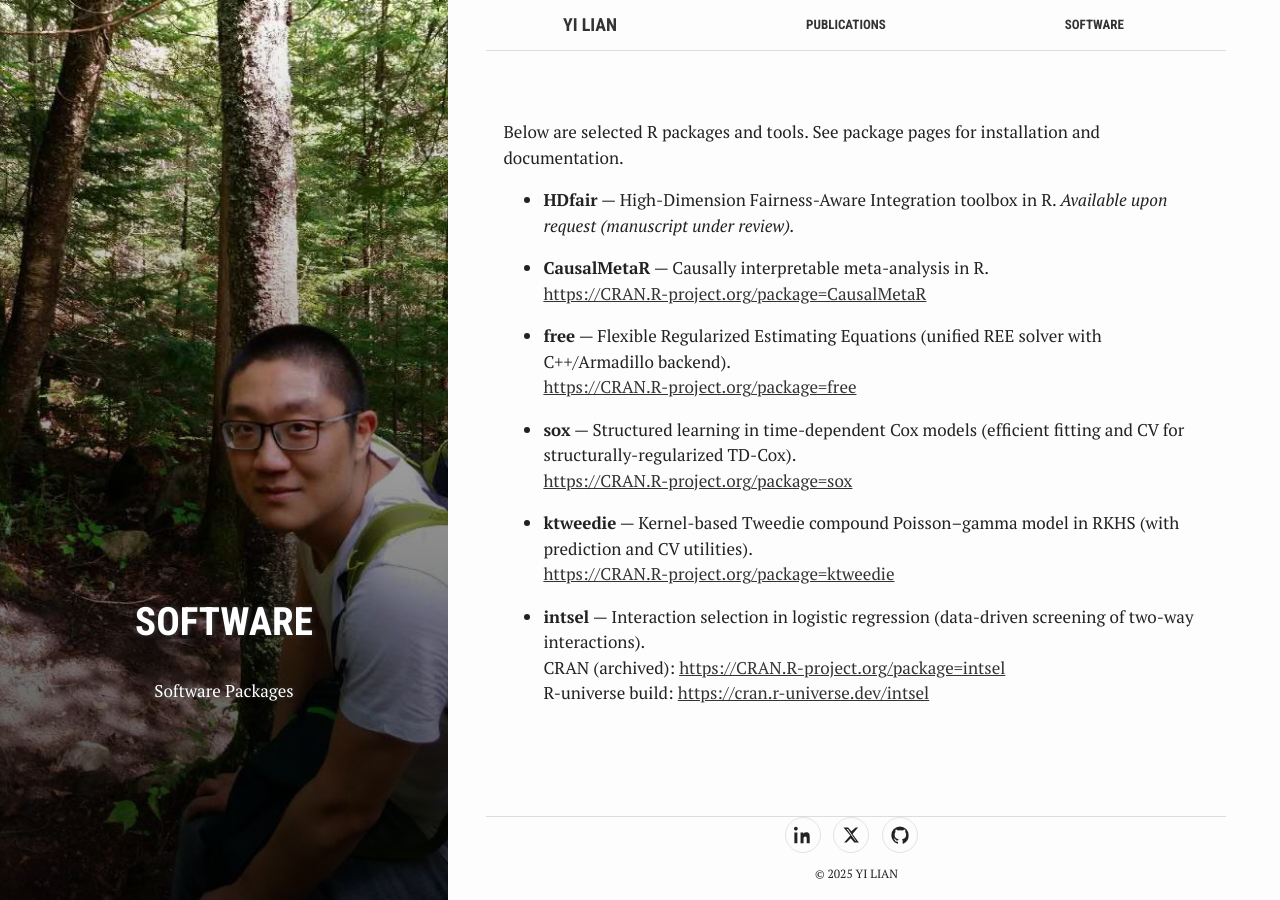
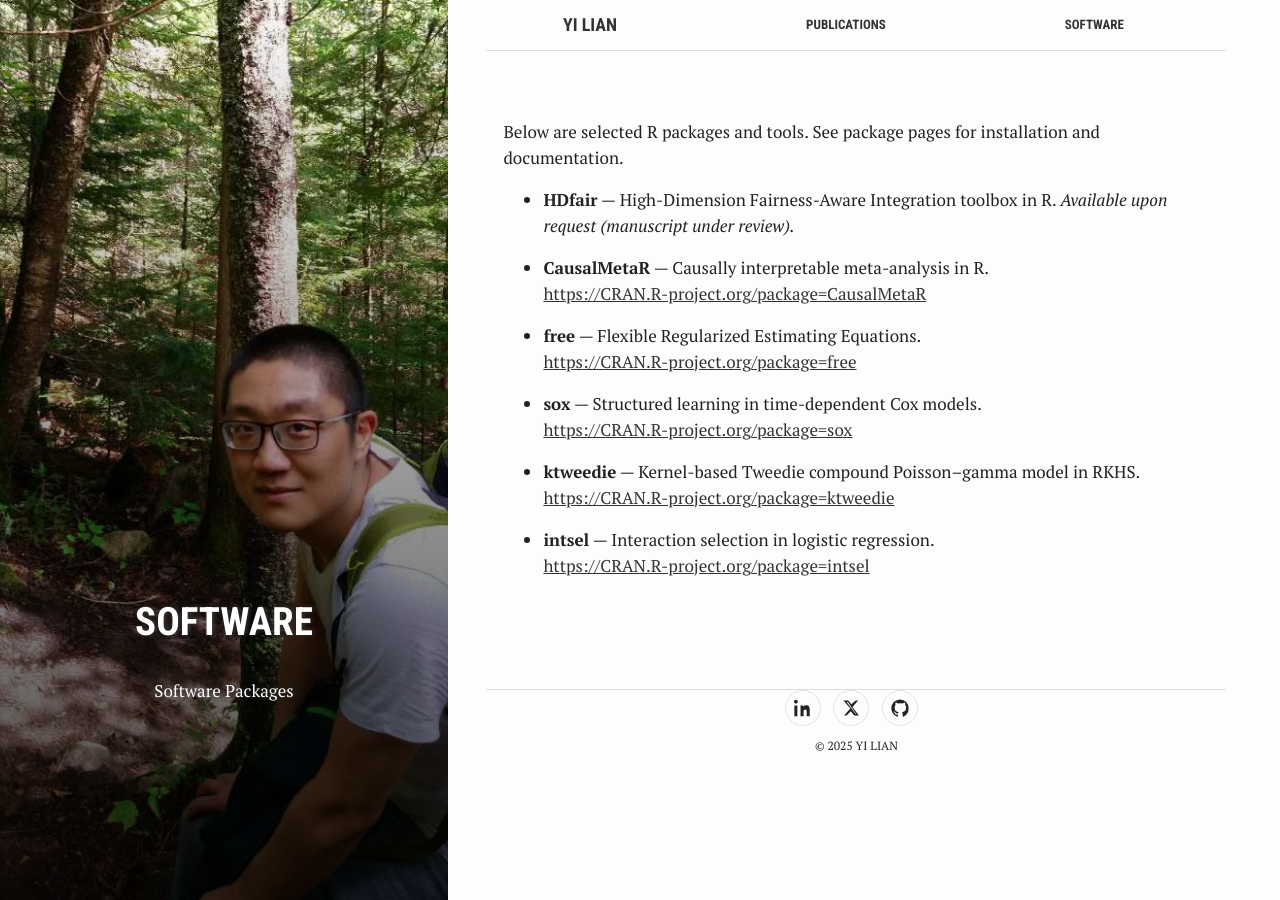
Before and after one commit to ly129/ly129.github.io, a Jekyll site: the page built from Software.md, in a window 1280 px wide. Built offline with Jekyll 4.4.1, drawn with Linux system fonts in a browser that asks for light colours.

Commit message:
Update Software.md

```diff
--- a/Software.md
+++ b/Software.md
@@ -15,15 +15,14 @@ Below are selected R packages and tools. See package pages for installation and
 - **CausalMetaR** — Causally interpretable meta-analysis in R.
   <https://CRAN.R-project.org/package=CausalMetaR>
 
-- **free** — Flexible Regularized Estimating Equations (unified REE solver with C++/Armadillo backend).
+- **free** — Flexible Regularized Estimating Equations.
   <https://CRAN.R-project.org/package=free>
 
-- **sox** — Structured learning in time-dependent Cox models (efficient fitting and CV for structurally-regularized TD-Cox).
+- **sox** — Structured learning in time-dependent Cox models.
   <https://CRAN.R-project.org/package=sox>
 
-- **ktweedie** — Kernel-based Tweedie compound Poisson–gamma model in RKHS (with prediction and CV utilities).
+- **ktweedie** — Kernel-based Tweedie compound Poisson–gamma model in RKHS.
   <https://CRAN.R-project.org/package=ktweedie>
 
-- **intsel** — Interaction selection in logistic regression (data-driven screening of two-way interactions).
-  CRAN (archived): <https://CRAN.R-project.org/package=intsel>
-  R-universe build: <https://cran.r-universe.dev/intsel>
+- **intsel** — Interaction selection in logistic regression.
+  <https://CRAN.R-project.org/package=intsel>
```
